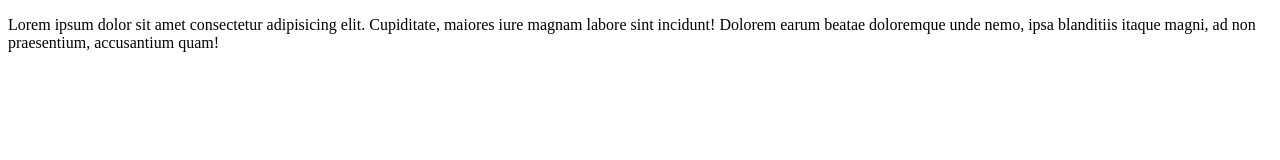
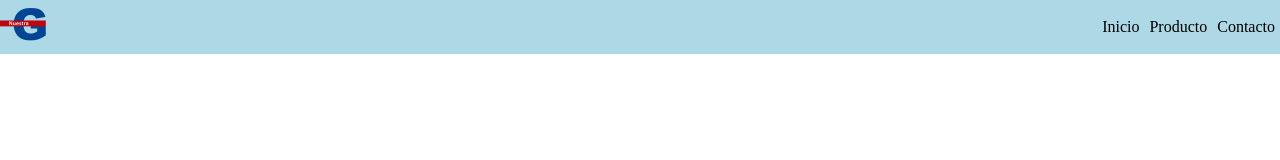
Before and after one commit to luiscazzullo/practices, a plain HTML site: page Clase-1/index.html in a window 1280 px wide. Drawn offline with Linux system fonts and the light colour scheme.

Commit message:
Creación de la barra de navegación

```diff
--- a/Clase-1/css/styles.css
+++ b/Clase-1/css/styles.css
@@ -0,0 +1,30 @@
+* {
+    box-sizing: border-box;
+    margin: 0;
+    padding: 0;
+}
+
+a {
+    text-decoration: none;
+    color: black;
+}
+
+a:hover {
+    text-decoration: underline;
+}
+
+header {
+    background: lightblue;
+    display: flex;
+    justify-content: space-between;
+    align-items: center;
+}
+
+ul {
+    list-style: none;
+}
+
+ul li {
+    float: left;
+    padding: 5px;
+}
--- a/Clase-1/index.html
+++ b/Clase-1/index.html
@@ -9,7 +9,18 @@
 </head>
 <body>
 
-    <p>Lorem ipsum dolor sit amet consectetur adipisicing elit. Cupiditate, maiores iure magnam labore sint incidunt! Dolorem earum beatae doloremque unde nemo, ipsa blanditiis itaque magni, ad non praesentium, accusantium quam!</p>
+    <header>
+        <div class="logo-container">
+            <img src="./images/logo.png" alt="Logo">
+        </div>
+        <nav class="nav">
+            <ul>
+                <li><a href="#">Inicio</a></li>
+                <li><a href="#">Producto</a></li>
+                <li><a href="#">Contacto</a></li>
+            </ul>
+        </nav>
+    </header>
 
     <script src="./js/main.js"></script>
 </body>
```
Also changed, not shown: Clase-1/images/logo.png (added).
